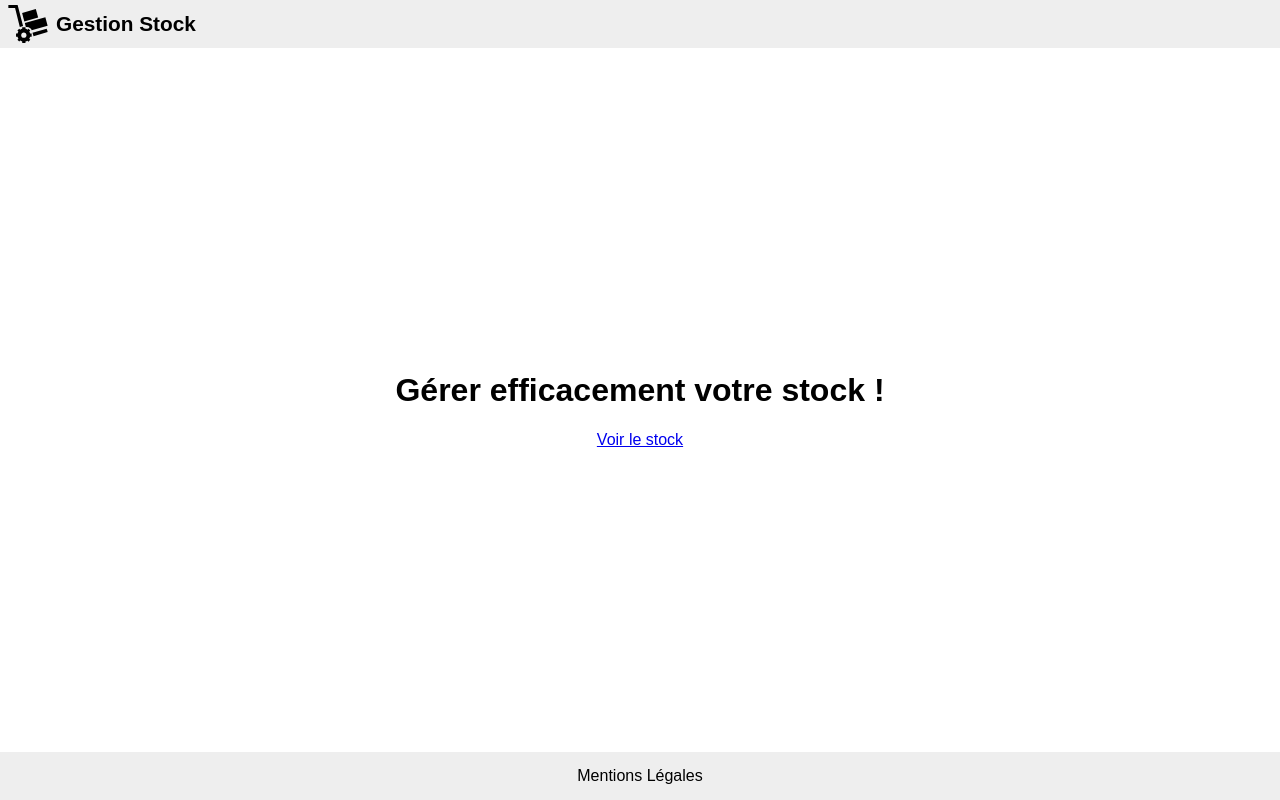
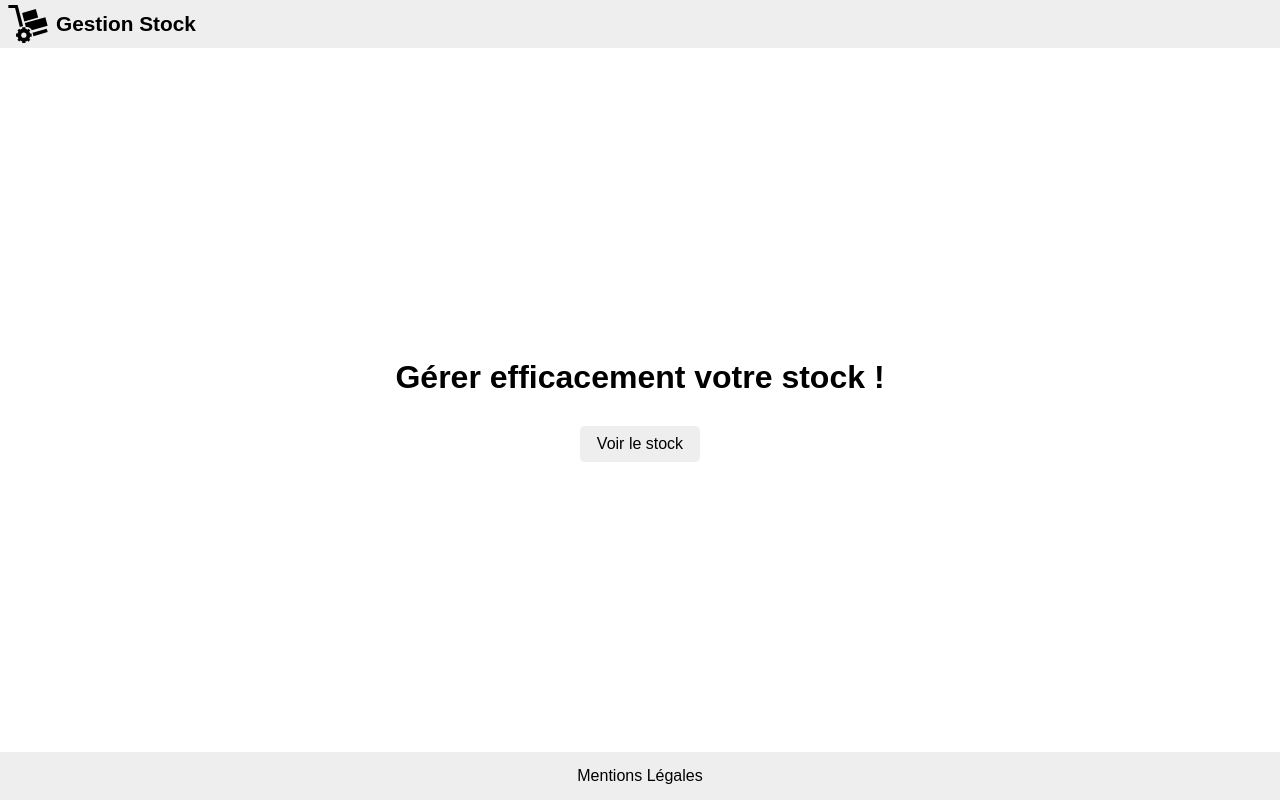
Before and after one commit to jlg-formation/aguzz1-dec-2023, an Angular app in the folder front/: page / in a window 1280 px wide. Built offline with nearby package versions, Linux system fonts and the light colour scheme.

Commit message:
dev: added button scss

```diff
--- a/front/src/app/routes/home/home.component.html
+++ b/front/src/app/routes/home/home.component.html
@@ -1,4 +1,4 @@
 <main>
   <h1>Gérer efficacement votre stock !</h1>
-  <a href="#">Voir le stock</a>
+  <a href="#" class="button">Voir le stock</a>
 </main>
--- /dev/null
+++ b/front/src/scss/button.scss
@@ -0,0 +1,49 @@
+button,
+a.button {
+  display: flex;
+  align-items: center;
+  justify-content: center;
+  gap: 0.5em;
+
+  border: 0.1em solid #eee;
+  background: #eee;
+  border-radius: 0.3em;
+
+  padding: 0.5em 1em;
+
+  text-decoration: inherit;
+  color: inherit;
+
+  cursor: pointer;
+
+  &:disabled {
+    cursor: not-allowed;
+    color: #aaa;
+  }
+
+  &:not(:disabled) {
+    &:hover {
+      background: #ddd;
+      border-color: #ddd;
+    }
+    &:active {
+      background: #ccc;
+      border-color: #ccc;
+    }
+
+    &.primary {
+      color: #eee;
+      background: #333;
+      border-color: #333;
+
+      &:hover {
+        background: #444;
+        border-color: #444;
+      }
+      &:active {
+        background: #555;
+        border-color: #555;
+      }
+    }
+  }
+}
--- a/front/src/styles.scss
+++ b/front/src/styles.scss
@@ -1,4 +1,6 @@
 @use "../node_modules/normalize.css/normalize.css";
+
+@use "./scss/button.scss";
 
 *,
 ::after,
@@ -14,6 +16,7 @@
   display: flex;
   flex-flow: column;
   align-items: center;
+  gap: 0.5em;
 
   width: 100%;
   max-width: 100ch;
```
